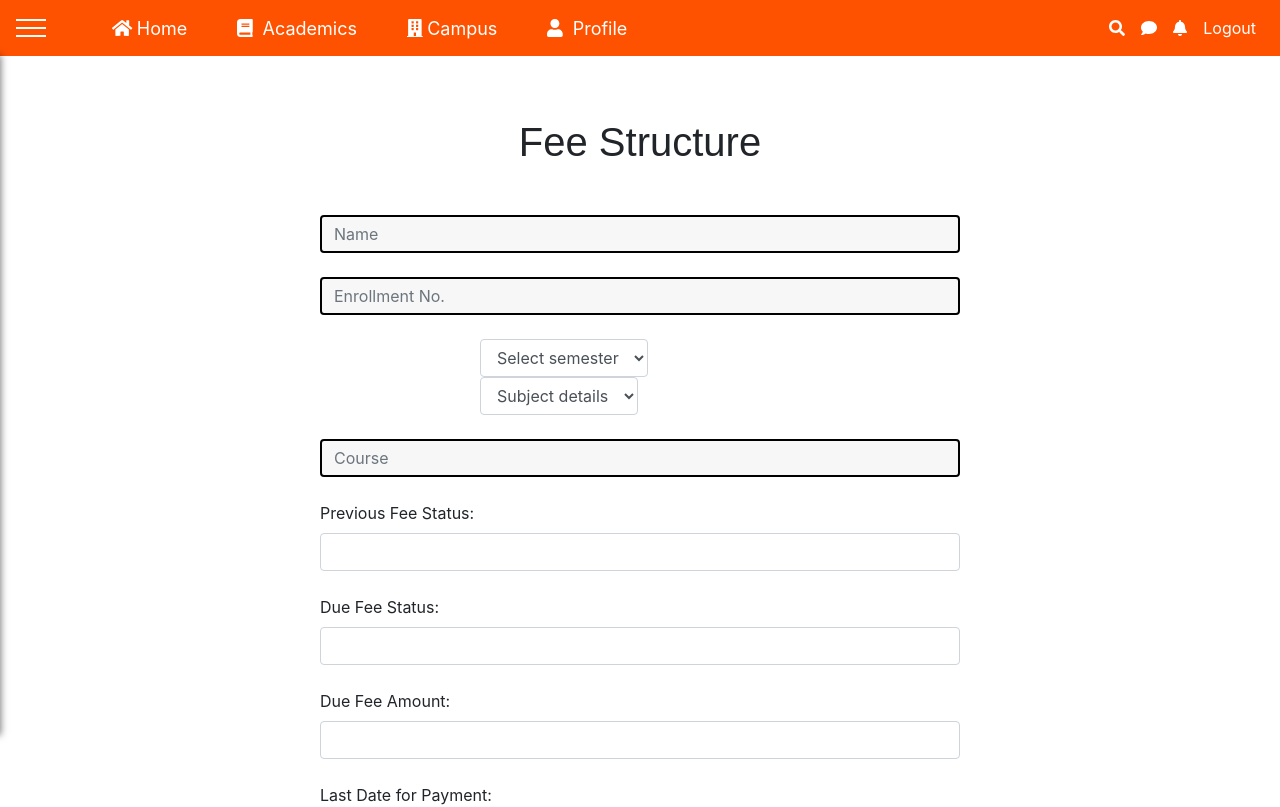
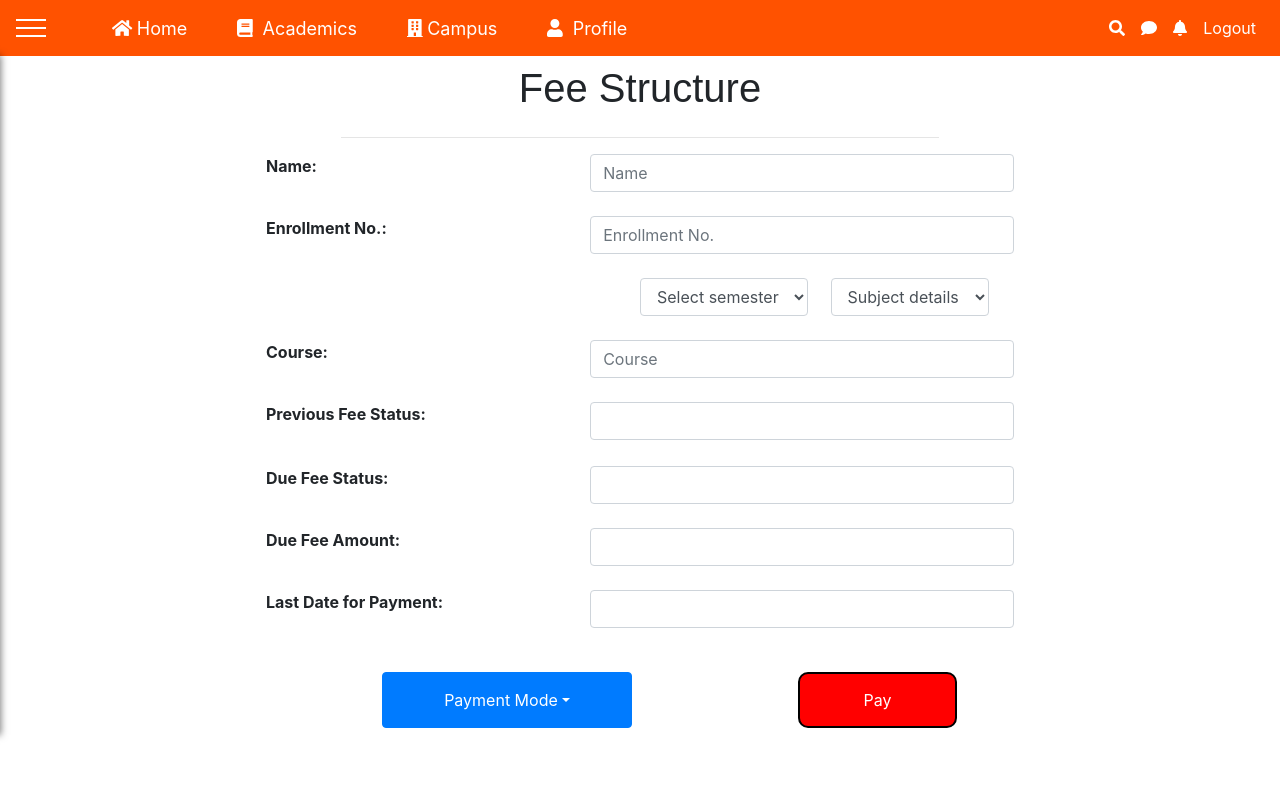
Before and after one commit to Global-ERP-System/GERP-Frontend-Final, a React (Create React App) app: page /fee in a window 1280 px wide. Shown: the top 807 px of the page. Built offline with nearby package versions, Linux system fonts and the light colour scheme.

Commit message:
fee strature

```diff
--- a/src/components/Student/Exam/Examination.css
+++ b/src/components/Student/Exam/Examination.css
@@ -29,7 +29,7 @@ background-color: lightblue;
     margin: 0px 5px 0px 25px;
 }
 .valueFeild_Backlog h3, .valueFeild_Grading h3, .valueFeild_Upcomingexam h3{
-    margin: 0px 0px 0px 225px
+    margin: 0px 0px 0px 210px;
 }
 .Values_Backlog ,.Values_Grading , .Values_Upcomingexam {
     display: flex;
@@ -38,5 +38,5 @@ background-color: lightblue;
    background-color: beige;
 }
 .Values_Backlog h3, .Values_Grading h3 , .Values_Upcomingexam h3 {
-    margin: 0px 161px 0px 87px
+    margin: 0px 161px 0px 100px;
 }
--- a/src/components/Student/Exam/ExaminationGrading.js
+++ b/src/components/Student/Exam/ExaminationGrading.js
@@ -33,8 +33,8 @@ export default class Examination extends Component {
                         </div>
                         <div className="Values_Grading">
                             <h3>1</h3>
-                            <h3>2</h3>
-                            <h3>3</h3>
+                            <h3>DBMS</h3>
+                            <h3>no</h3>
 
                         </div>
 
--- a/src/components/Student/Fee Structure/FeeStructure.css
+++ b/src/components/Student/Fee Structure/FeeStructure.css
@@ -9,7 +9,7 @@
 }
 .Button_Container
 {
-    border: 2px sloid darkblue;
+    border: 2px solid darkblue;
 }
 .Dropdown_button
 {
@@ -39,11 +39,12 @@
     border: black;
     display: flex;
     margin: 30px auto;
+    text-align:center;
 }
 #Pay
 {
     width: 25%;
     border: 2px solid black;
     background-color: #FF0000;
-    margin: 2px 0px 0px 238px;
+    margin: 0px 0px 0px 150px;
 }
--- a/src/components/Student/Fee Structure/FeeStructure.js
+++ b/src/components/Student/Fee Structure/FeeStructure.js
@@ -1,6 +1,6 @@
 import React, { Component } from 'react'
 import './FeeStructure.css'
-import { DropdownButton, ButtonGroup, Dropdown } from 'react-bootstrap';
+import { DropdownButton, ButtonGroup, Dropdown, Form, FormGroup, CustomInput, Label, Row, Col, Input, Button } from 'react-bootstrap';
 import {MDBFormInline} from 'mdbreact';
 
 export default class FeeStructure extends Component {
@@ -50,17 +50,34 @@ export default class FeeStructure extends Component {
 
     render() {
         return (
-            <div style={{marginLeft:"25%",marginRight:"25%",height:"100%"}}>
-                <br></br>
+            <div style={{ marginLeft: "20%", marginRight: "20%", height: "100%", paddingLeft: '10px', paddingRight: '10px'}}>
                 <h1 className="Heading" style={{textAlign:"center"}}>Fee Structure</h1>
-                <br></br>
+                <hr style={{ width: '80%' }}></hr>
                 <div className="Fee_Structure_Box">
                     <form onSubmit={this.handlesubmit}>
+                        <Row>
+                            <Col sm={5}>
+                                <label style={{ fontWeight: '700' }}>Name:</label>
+                            </Col>
+                            <Col sm={7}>
+                                <input className="form-control" value={this.state.name} onChange={this.handlename} required placeholder="Name" />
+                            </Col>
+
+                        </Row>
+                        <br></br>
+                        <Row>
+                            <Col sm={5}>
+                                <label style={{ fontWeight: '700' }}>Enrollment No.:</label>
+                            </Col>
+                            <Col sm={7}>
+                                <input className="form-control" value={this.state.enroll} onChange={this.handleenroll} required placeholder="Enrollment No." />
+                            </Col>
+
+                        </Row>
+
+                        <br></br>
                         <div className="large_input_box">
-                            <input className="form-control" value={this.state.name} onChange={this.handlename} required placeholder="Name" /><br></br>
-                            <input className="form-control" value={this.state.enroll} onChange={this.handleenroll} required placeholder="Enrollment No." /><br></br>
-
-                            <div style={{marginRight:"25%",marginLeft:"25%"}}>
+                           <div style={{marginLeft:"50%"}}>
 
                                 <MDBFormInline>
                                 <select title="Semester" className="form-control" name="Semester" placeholder="Select semester" >
@@ -75,29 +92,71 @@ export default class FeeStructure extends Component {
                                 </MDBFormInline>
 
                             </div>
-                            <br/>
-                            <input className="form-control"  value={this.state.course}
-                                onChange={this.handlecourse} required placeholder="Course" /><br></br>
+
+                           <br></br>
 
                         </div>
+                        <Row>
+                            <Col sm={5}>
+                                <label style={{ fontWeight: '700' }}>Course:</label>
+                            </Col>
+                            <Col sm={7}>
+                                <input className="form-control" value={this.state.course}
+                                    onChange={this.handlecourse} required placeholder="Course" />
+                            </Col>
+
+                        </Row>
+                        <br></br>
 
                         <div >
-                            <label> Previous Fee Status:&nbsp;&nbsp;&nbsp;</label>
-                            <input className="form-control" value={this.state.Previousfeestatus}
-                                onChange={this.handlePreviousfeestatus} required /><br></br>
+                            <Row>
+                                <Col sm={5}>
+                                    <p style={{ fontWeight: '700' }}> Previous Fee Status:&nbsp;&nbsp;&nbsp;</p>
+                                </Col>
+                                <Col sm={7}>
+                                    <input className="form-control" value={this.state.Previousfeestatus}
+                                        onChange={this.handlePreviousfeestatus} required />
+                                </Col>
+
+                            </Row>
+                            <br></br>
+                            <Row>
+                                <Col sm={5}>
+                                    <label style={{ fontWeight: '700' }}> Due Fee Status:&nbsp;&nbsp;&nbsp;&nbsp;&nbsp;&nbsp;&nbsp;&nbsp;&nbsp;&nbsp;&nbsp;</label>
+                                </Col>
+                                <Col sm={7}>
+                                    <input className="form-control" value={this.state.duefeestatus}
+                                        onChange={this.handleduefeestatus} required />
+                                </Col>
+
+                            </Row>
+                            <br></br>
+                            <Row>
+                                <Col sm={5}>
+                                    <label style={{ fontWeight: '700' }}> Due Fee Amount:&nbsp;&nbsp;&nbsp;&nbsp;&nbsp;&nbsp;&nbsp;&nbsp;</label>
+                                </Col>
+                                <Col sm={7}>
+                                    <input className="form-control" value={this.state.duefeeamount}
+                                        onChange={this.handleduefeeamount} required />
+                                </Col>
+
+                            </Row>
 
 
-                            <label >Due Fee Status:&nbsp;&nbsp;&nbsp;&nbsp;&nbsp;&nbsp;&nbsp;&nbsp;&nbsp;&nbsp;&nbsp;</label>
-                            <input className="form-control" value={this.state.duefeestatus}
-                                onChange={this.handleduefeestatus} required /><br></br>
+                            <br></br>
+                            <Row>
+                                <Col sm={5}>
+                                    <label style={{ fontWeight: '700' }}>Last Date for Payment:</label>
+                                </Col>
+                                <Col sm={7}>
+                                    <input className="form-control" value={this.state.lastdateforpayment}
+                                        onChange={this.handlelastdateforpayment} required />
+                                </Col>
 
-                            <label >Due Fee Amount:&nbsp;&nbsp;&nbsp;&nbsp;&nbsp;&nbsp;&nbsp;&nbsp;</label>
-                            <input className="form-control" value={this.state.duefeeamount}
-                                onChange={this.handleduefeeamount} required /><br></br>
+                            </Row>
 
-                            <label >Last Date for Payment:</label>
-                            <input className="form-control" value={this.state.lastdateforpayment}
-                                onChange={this.handlelastdateforpayment} required /><br></br>
+
+                            <br></br>
                         </div>
 
                         <div className="Display_Button">
--- a/src/components/Student/previousdata/previous.css
+++ b/src/components/Student/previousdata/previous.css
@@ -3,10 +3,10 @@
 .previous {
     margin-left: 22%;
     margin-right: 22%;
-    background-color:white;
-    padding:30px;
-    border:solid 1px #b1b2b2;
-
+    background-color: white;
+    padding-left: 40px;
+    padding-right: 40px;
+    padding-top:10px;
 }
 
 .heading {
@@ -23,4 +23,9 @@
 
 #cgpa {
     padding: 10px;
+
 }
+row{
+    margin:60px;
+    padding:60px;
+}
```
Also changed, not shown: src/components/Student/previousdata/previous.js (+42 -41 lines).
